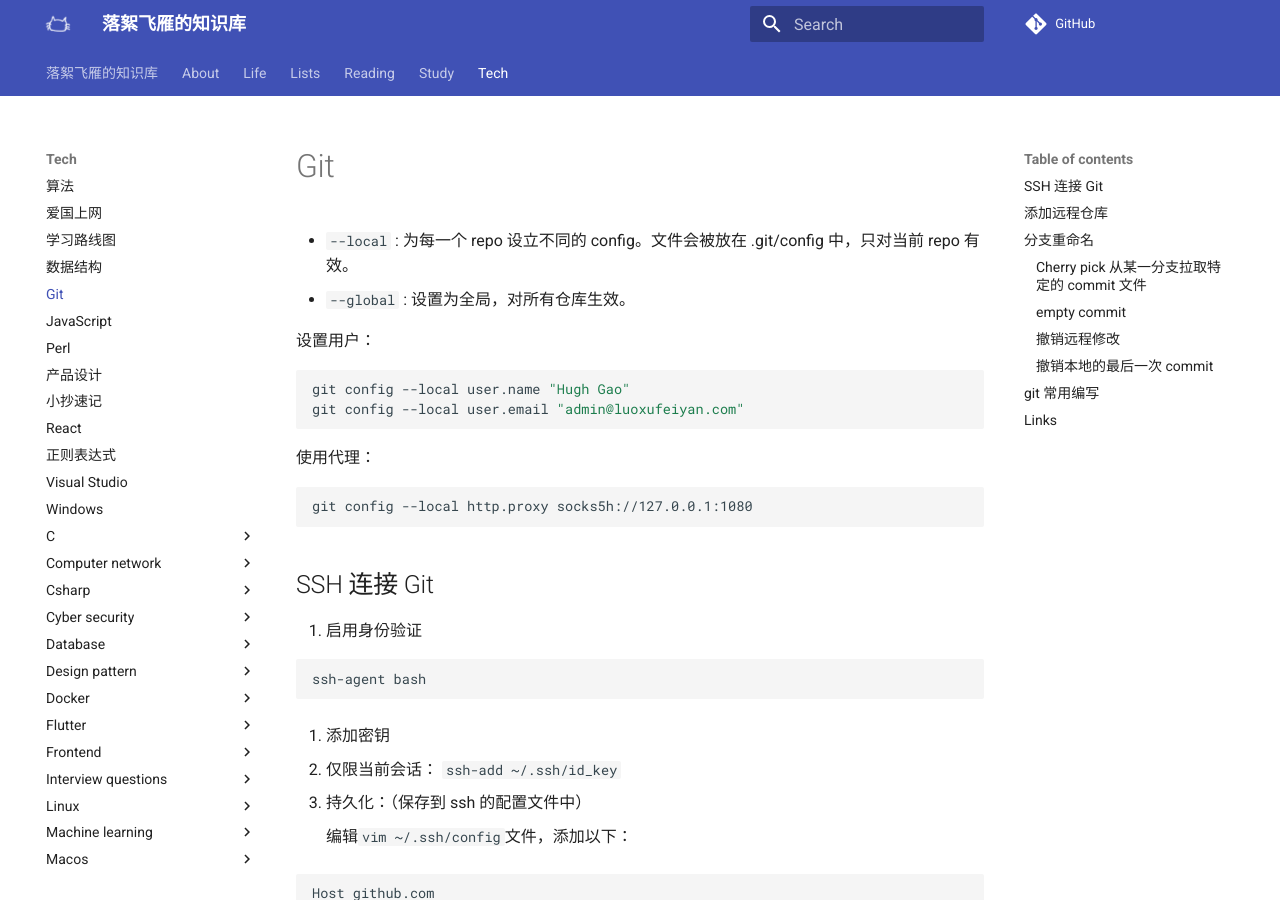
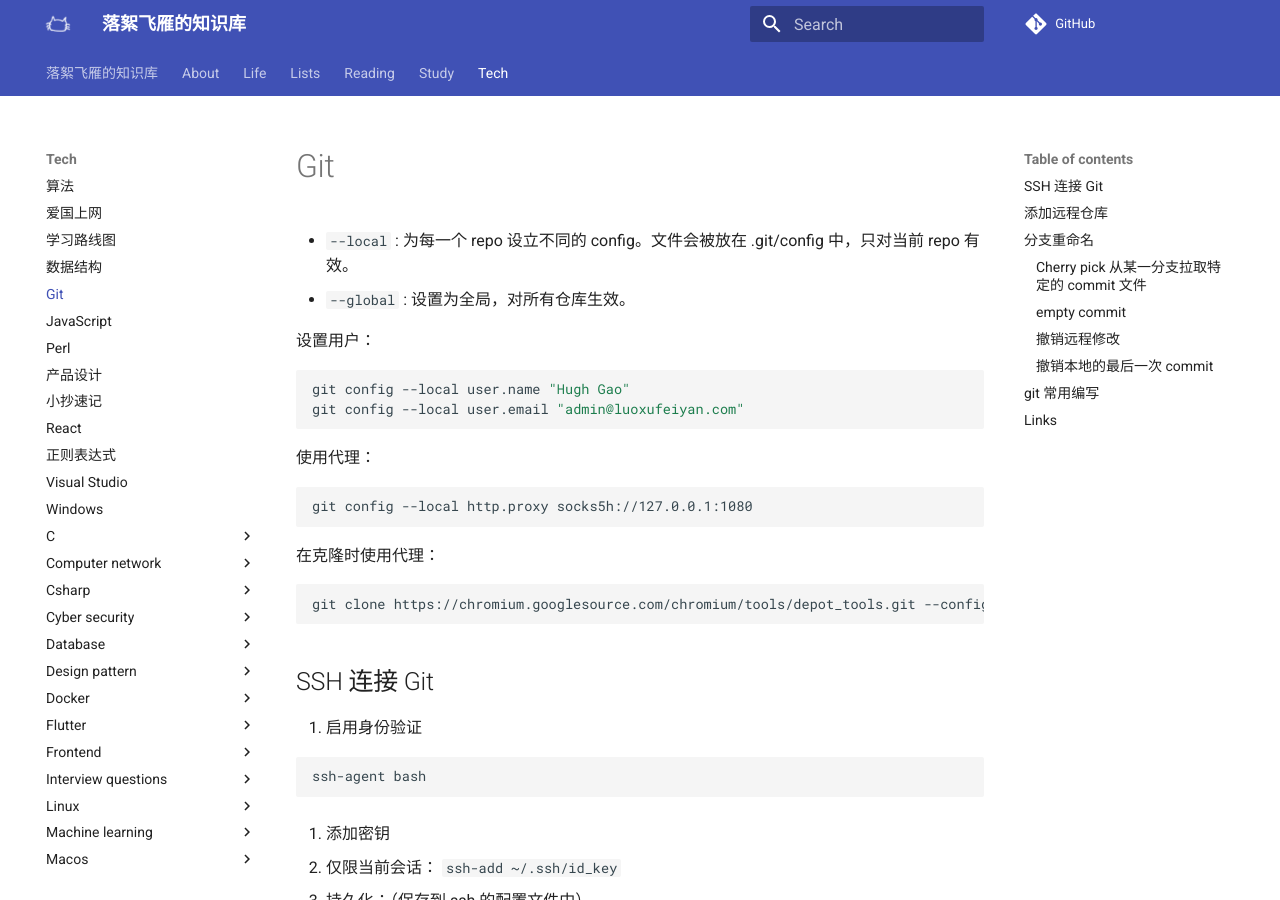
Before and after one commit to luoxufeiyan/wiki.luoxufeiyan.com, an MkDocs documentation site: the page built from docs/tech/git.md, in a window 1280 px wide and 900 px high. Built offline with MkDocs 1.6.1 and Material for MkDocs 9.7.7, drawn with Linux system fonts in a browser that asks for light colours; comment, search, counter and statistics services are not loaded.

Commit message:
update git

````diff
--- a/docs/tech/git.md
+++ b/docs/tech/git.md
@@ -14,6 +14,12 @@ git config --local user.email "admin@luoxufeiyan.com"
 
 ```shell
 git config --local http.proxy socks5h://127.0.0.1:1080
+```
+
+在克隆时使用代理：
+
+```shell
+git clone https://chromium.googlesource.com/chromium/tools/depot_tools.git --config "http.proxy=proxyHost:proxyPort"
 ```
 
 ## SSH 连接 Git
````
